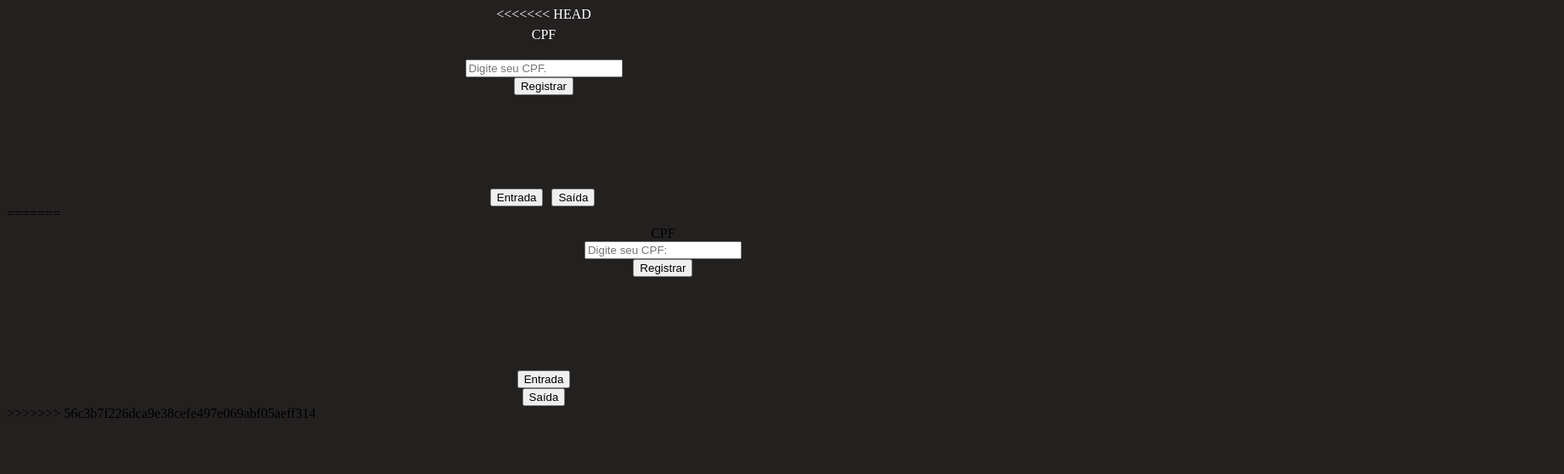
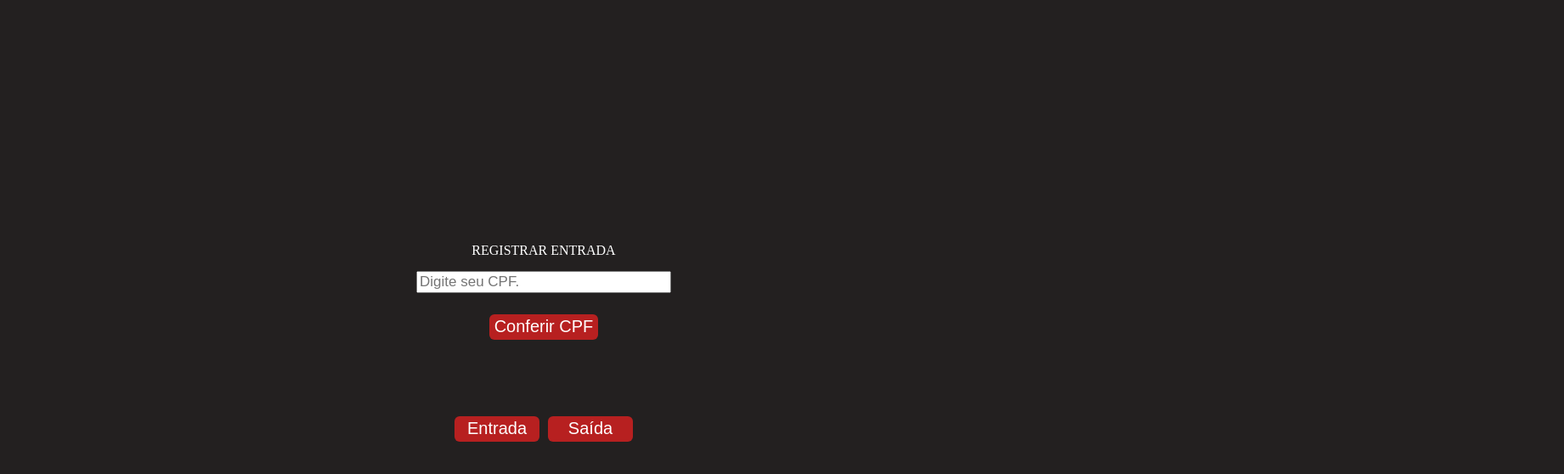
Before and after one commit to brunomartinsr/projeto-integrador2, a website: page Sistema_catraca/frontend/catraca.html in a window 1280 px wide. Shown: the whole page at 85% size, 1841 px wide, since content can reach past the window. Drawn offline with Linux system fonts and the light colour scheme.

Commit message:
estilizando a catraca

```diff
--- a/Sistema_catraca/frontend/catraca.css
+++ b/Sistema_catraca/frontend/catraca.css
@@ -1,8 +1,16 @@
-body{
-    background:rgb(35, 32, 32);
+body {
+    background: rgb(35, 32, 32);
+    margin: 0;
+    display: flex;
+    flex-direction: column;
+    align-items: center;
+    gap: 30px;
+    height: 100vh;
+    justify-content: center;
 }
 
-form{
+form {
+    margin-bottom: 50px;
     display: flex;
     flex-direction: column;
     justify-items: center;
@@ -10,45 +18,72 @@ form{
     color: rgb(255, 255, 255);
 }
 
-fieldset{
+
+fieldset {
     display: flex;
     border: none;
     border-radius: 18px;
     flex-direction: column;
     justify-items: center;
     align-items: center;
-    width: 120%;
+    width: 300px;
 }
 
-#catraca{
-    cursor: pointer;
+#label_input {
+    color: rgb(255, 255, 255);
+    margin: 5px;
+    font-size: 17px;
+    font-family: Arial, Helvetica;
+    width: 100%;
+    box-sizing: border-box;
 }
 
-div{
-    display: flex;
-    border: none;
-    border-radius: 18px;
-    flex-direction: column;
-    justify-items: center;
-    align-items: center;
-    width: 100%;
-    margin-top: 100px;
-
+#catraca {
+    cursor: pointer;
+    margin-top: 20px;
 }
 
-.controles{
+div {
+    display: flex;
+    flex-direction: column;
+    justify-content: center;
+    align-items: center;
+    gap: 20px;
+    width: 100%;
+}
+
+.controles {
+    display: flex;
     flex-direction: row;
+    justify-content: center;
     align-items: center;
-    justify-items: center;
-    margin-left: 45%;
     gap: 10px;
     cursor: pointer;
 }
 
-#saida:active{
+.button {
+    color: white;
+    height: 30px;
+    background-color: rgb(183, 32, 32);
+    border: none;
+    border-radius: 6px;
+    font-size: 20px;
+    cursor: pointer;
+    transition: background-color 0.3s ease;
+}
+
+#entrada, #saida {
+    width: 100px;
+}
+
+#saida:active {
     transform: scale(0.95);
 }
 
-#CPF_catraca{
-    margin-bottom: 20px;
+#CPF_catraca {
+    margin-bottom: 10px;
 }
+
+#label_input {
+    color: black;
+}
--- a/Sistema_catraca/frontend/catraca.html
+++ b/Sistema_catraca/frontend/catraca.html
@@ -9,15 +9,14 @@
   </head>
   <body>
     <form>
-<<<<<<< HEAD
         <fieldset>
-            <labe id="CPF_catraca">CPF</labe>
+            <labe id="CPF_catraca">REGISTRAR ENTRADA</labe>
             <input type="text"
             id="label_input"
             placeholder="Digite seu CPF."
             required
             />
-            <button id="catraca" type="submit" class="buttom">Registrar</button>
+            <button id="catraca" type="submit" class="button">Conferir CPF</button>
         </fieldset>
     </form>
 
@@ -26,24 +25,3 @@
         <button id="saida" class="button">Saída</button>
     </div>
 </body>
-=======
-      <fieldset>
-        <labe>CPF</labe>
-        <input
-          type="text"
-          id="cpf_catraca"
-          placeholder="Digite seu CPF:"
-          required
-          maxlength="11"
-        />
-        <button id="catraca" type="submit" class="buttom">Registrar</button>
-      </fieldset>
-    </form>
-
-    <div class="controle">
-      <button id="entrada" class="button">Entrada</button>
-      <button id="saida" class="button">Saída</button>
-    </div>
-  </body>
-</html>
->>>>>>> 56c3b7f226dca9e38cefe497e069abf05aeff314
```
Also changed, not shown: Sistema_catraca/frontend/catrataca.js (deleted).
